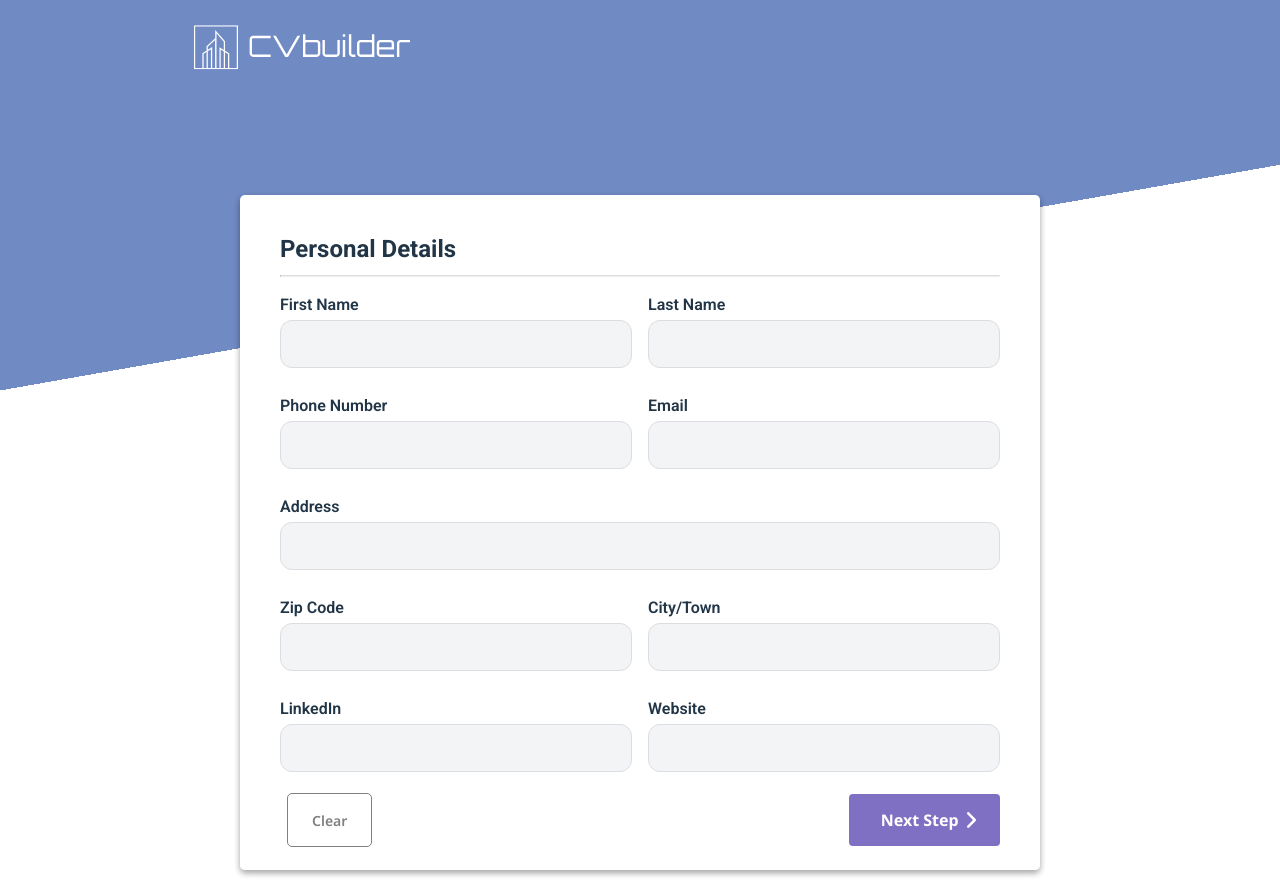
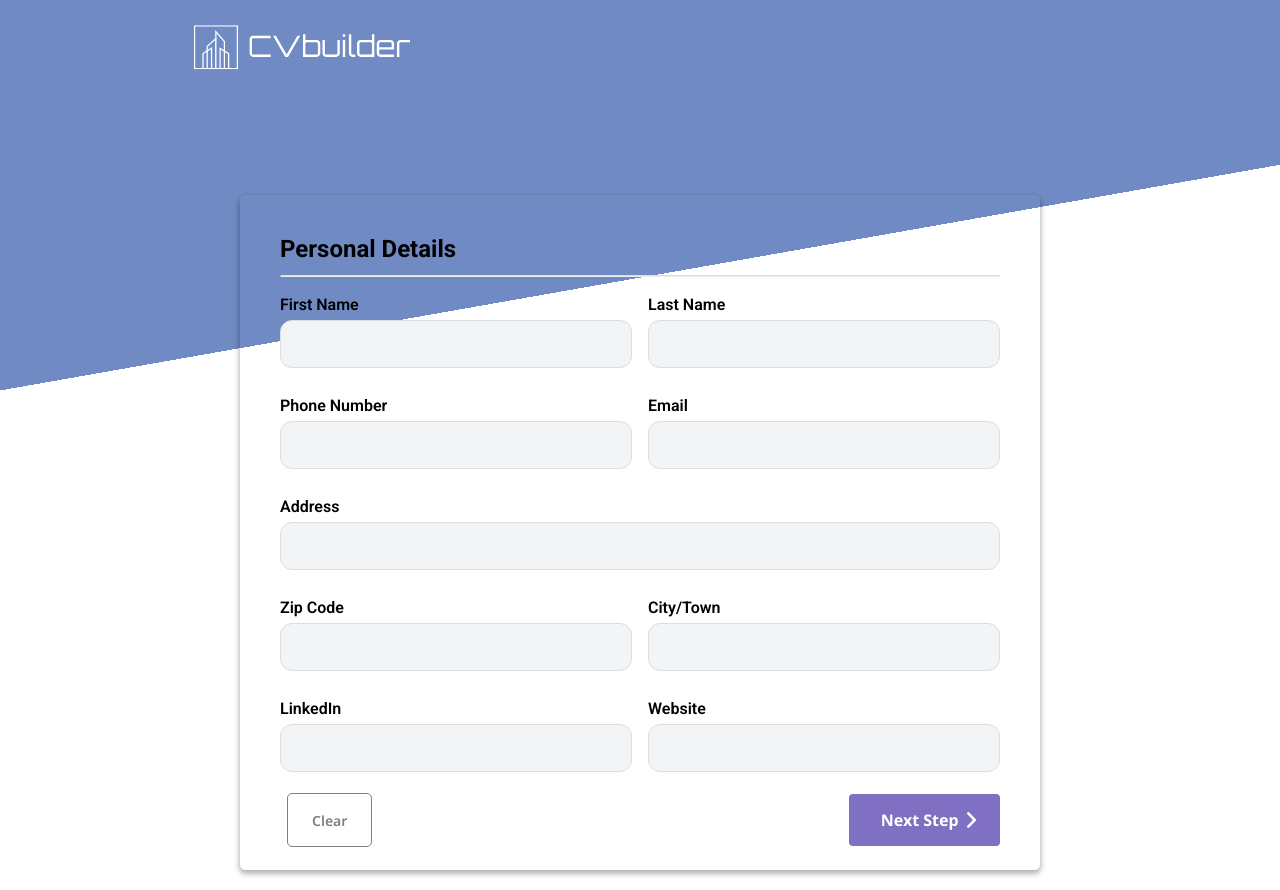
Before and after one commit to Edward-Rodriguez/cv-application, a React (Vite) app: page / in a window 1280 px wide. Built offline with nearby package versions, Linux system fonts and the light colour scheme.

Commit message:
remove some template css

```diff
--- a/src/App.css
+++ b/src/App.css
@@ -2,10 +2,6 @@
   width: 100%;
   padding: 2rem;
   text-align: center;
-}
-
-fieldset {
-  background-color: white;
 }
 
 @media (max-width: 700px) {
--- a/src/App.jsx
+++ b/src/App.jsx
@@ -16,7 +16,6 @@
 
 function App() {
   const [profile, setProfile] = useState(initPersonalDetails);
-
   // state variable to control which section is displayed, each index represents a section, index is updated on submit button
   const [activeIndex, setActiveIndex] = useState(0);
   const [errors, setErrors] = useState({});
--- a/src/index.css
+++ b/src/index.css
@@ -15,14 +15,6 @@
 
 :root {
   font-family: 'Roboto', sans-serif;
-  color-scheme: light dark;
-  color: rgba(255, 255, 255, 0.87);
-  background-color: #242424;
-
-  font-synthesis: none;
-  text-rendering: optimizeLegibility;
-  -webkit-font-smoothing: antialiased;
-  -moz-osx-font-smoothing: grayscale;
 }
 
 body {
@@ -41,19 +33,6 @@
   line-height: 1.1;
 }
 
-@media (prefers-color-scheme: light) {
-  :root {
-    color: #213547;
-    background-color: #ffffff;
-  }
-  a:hover {
-    color: #747bff;
-  }
-  button {
-    background-color: #f9f9f9;
-  }
-}
-
 @media (max-width: 700px) {
   body {
     padding-top: 100px;
--- a/src/styles/Fieldset.css
+++ b/src/styles/Fieldset.css
@@ -1,22 +1,20 @@
 fieldset {
+  max-width: 800px;
   border-radius: 5px;
   box-shadow:
     rgba(0, 0, 0, 0.16) 0px 3px 6px,
     rgba(0, 0, 0, 0.23) 0px 3px 6px;
   display: grid;
   padding: 40px 40px 0px 40px;
+  grid-template-columns: repeat(2, 1fr);
   border: none;
+  column-gap: 16px;
+  /* background-color: white; */
+  margin: auto;
 }
 
 fieldset input {
   width: 100%;
-}
-
-fieldset {
-  max-width: 800px;
-  margin: auto;
-  grid-template-columns: repeat(2, 1fr);
-  column-gap: 16px;
 }
 
 fieldset .fieldset-legend {
--- a/src/styles/Input.css
+++ b/src/styles/Input.css
@@ -10,6 +10,7 @@
   font-size: 16px;
   font-weight: 600;
   padding: 6px 0px;
+  color: black;
 }
 
 .form-control input {
```
